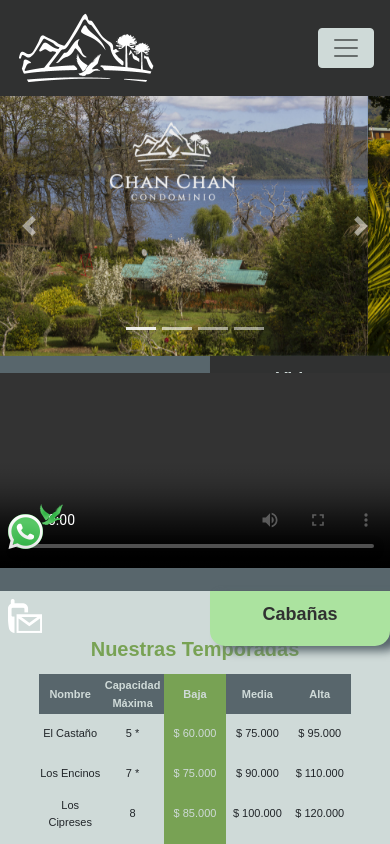
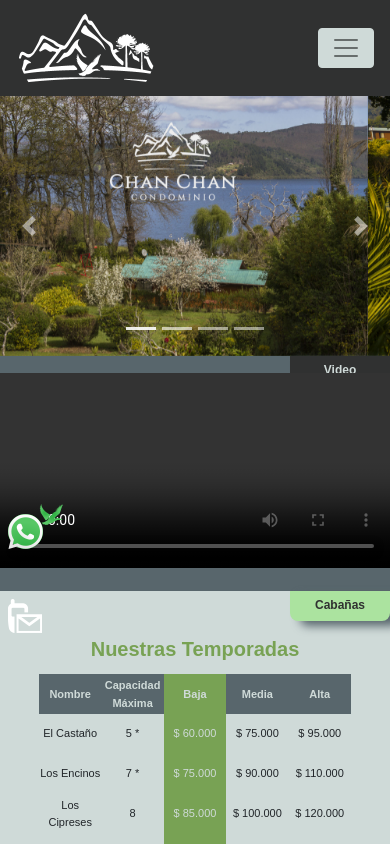
Before and after one commit to moharan/condominiochanchan2020, a React (Create React App) app: page / in a window 390 px wide. Shown: the top 844 px of the page. Built offline with nearby package versions, Linux system fonts and the light colour scheme.

Commit message:
titulos mobile y links

```diff
--- a/src/App.css
+++ b/src/App.css
@@ -270,7 +270,33 @@ footer {
   background: var(--third-color);
 }
 
+.links {
+  display: flex;
+  width: 100%;
+  height: auto;
+  flex-direction: row;
+}
+
+.contain-link {
+  display: block;
+  max-width: 100%;
+  height: auto;
+}
+
 @media only screen and (max-width: 768px) {
+  .titulo-secciones, .titulo-secciones02, .titulo-secciones03, .titulo-secciones04 {
+    border-bottom-right-radius: 8px;
+    border-bottom-left-radius: 8px;
+    padding-top: 5px;
+    font-size: 12px;
+    width: 100px;
+    height: 30px;
+  }
+
+  .links {
+    flex-direction: column;
+  }
+
   footer {
     flex-direction: column-reverse;
     height: auto;
--- a/src/SectionHome.js
+++ b/src/SectionHome.js
@@ -5,6 +5,8 @@ import slide01 from './assets/home/01.jpg'
 import slide02 from './assets/home/02.jpg'
 import slide03 from './assets/home/03.jpg'
 import slide04 from './assets/home/04.jpg'
+import link01 from './assets/link/00_cabanas.jpg'
+import link02 from './assets/link/00_turisticos.jpg'
 import video from './assets/video/chanchan2019.m4v'
 import webpay from './assets/tarifas/webpay.png'
 import distancias01 from './assets/distancias/distancias_01.png'
@@ -128,6 +130,11 @@ class SectionHome extends React.Component {
           <h4 className='mixestilo01'>Las Cabañas Condominio Chan Chan, se encuentran ubicadas en el sur de Chile, a orillas de las templadas aguas del Lago Lanalhue, en medio de un entorno natural de gran belleza, el cual es el escenario perfecto para que pases un tiempo de descanso, tranquilidad y recreación junto a tu familia o amigos.</h4>
           <h5 className='solocolor02'>Lago Lanalhue, Contulmo, Región del Bio Bio</h5>
         </div>
+        <div className='links'>
+          <a href='#link'><img src={link01} alt='Cabañas' className='contain-link' /></a>
+          <a href='#link'><img src={link02} alt='Atractivos Turisticos' className='contain-link' /></a>
+          <a href='#link'><div className='link-atractivos' /></a>
+        </div>
         <div className='titulo-secciones03'>Mapa</div>
         <div className='maps-div'>
           <Iframe iframe={maps} />
```
Also changed, not shown: src/assets/link/00_cabanas.jpg (added), src/assets/link/00_turisticos.jpg (added).
